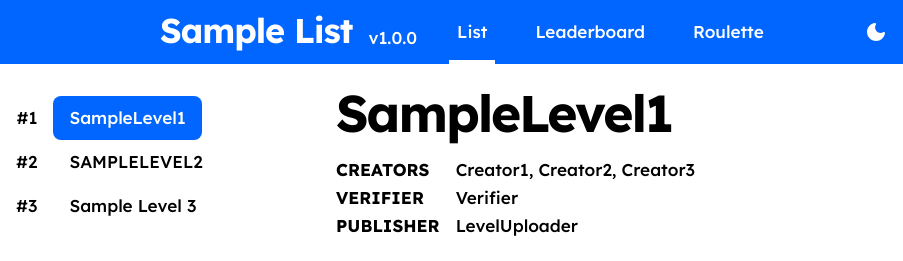
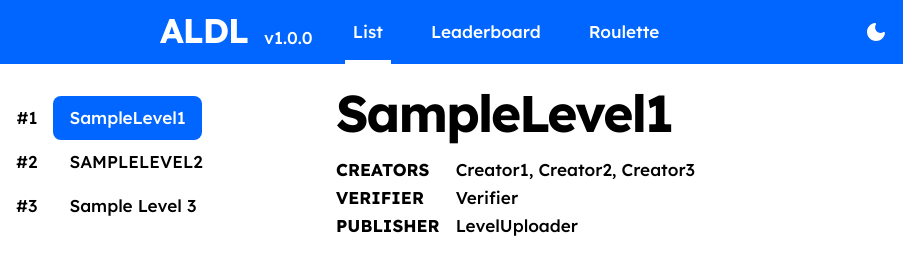
Before and after one commit to ggman2882/AllLevelsDemonList, a plain HTML site: page index.html in a window 1280 px wide. Shown: the top 261 px of the page, 0-903 px from the left. Drawn offline with nearby package versions, Linux system fonts and the light colour scheme.

Commit message:
Update index.html

```diff
--- a/index.html
+++ b/index.html
@@ -3,7 +3,7 @@
     <head>
         <meta charset="UTF-8" />
         <meta name="viewport" content="width=1024" />
-        <title>Your List Name</title>
+        <title>AllLevelsDemonList</title>
 
         <!-- Replace your server icon by uploading an image file named "list_icon.png"-->
         <link rel="icon" href="/list_icon.png" />
@@ -37,7 +37,7 @@
     <body id="app">
         <header :class="{ dark: store.dark }">
             <div class="logo">
-                <h2>Sample List</h2>
+                <h2>ALDL</h2>
                 <p>v1.0.0</p>
             </div>
             <nav class="nav">
```
